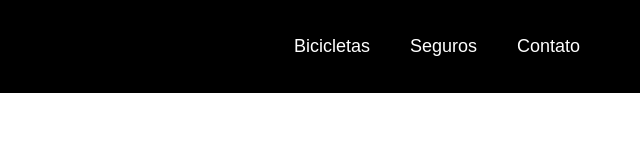
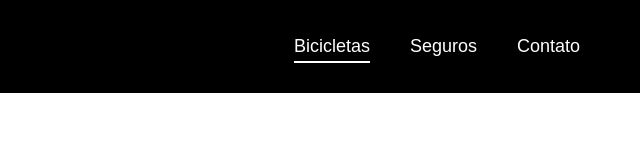
Before and after one commit to bruno-miho-dev/bikcraft, a plain HTML site: page index.html in a window 1280 px wide. In both pictures the pointer is over the link "Bicicletas". Shown: the full height of the page, 640-1280 px from the left. Drawn offline with Linux system fonts and the light colour scheme.

Commit message:
header-e-menu-ajustado

```diff
--- a/css/style.css
+++ b/css/style.css
@@ -53,7 +53,7 @@ a {
   position: absolute;
 }
 
-.header-menu ahover:after {
+.header-menu a:hover:after {
   width: 100%;
 }
 
```
